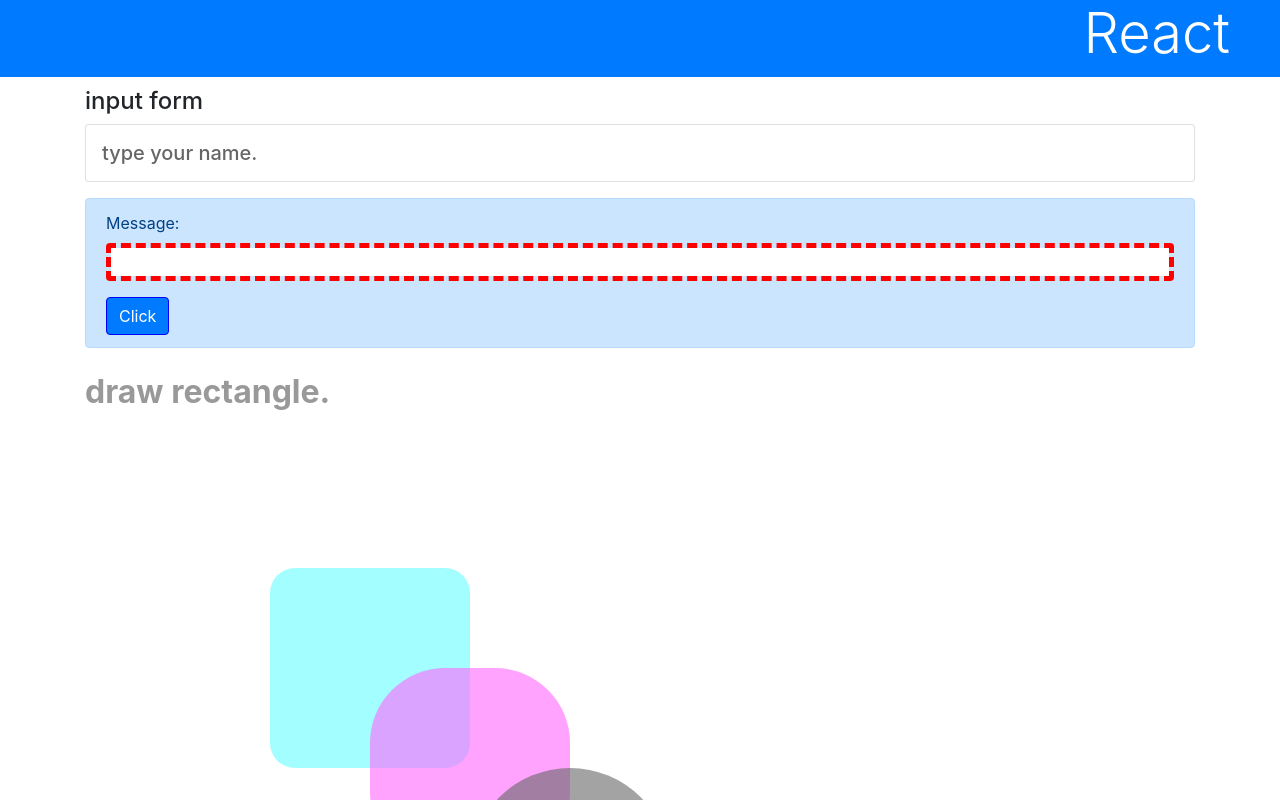
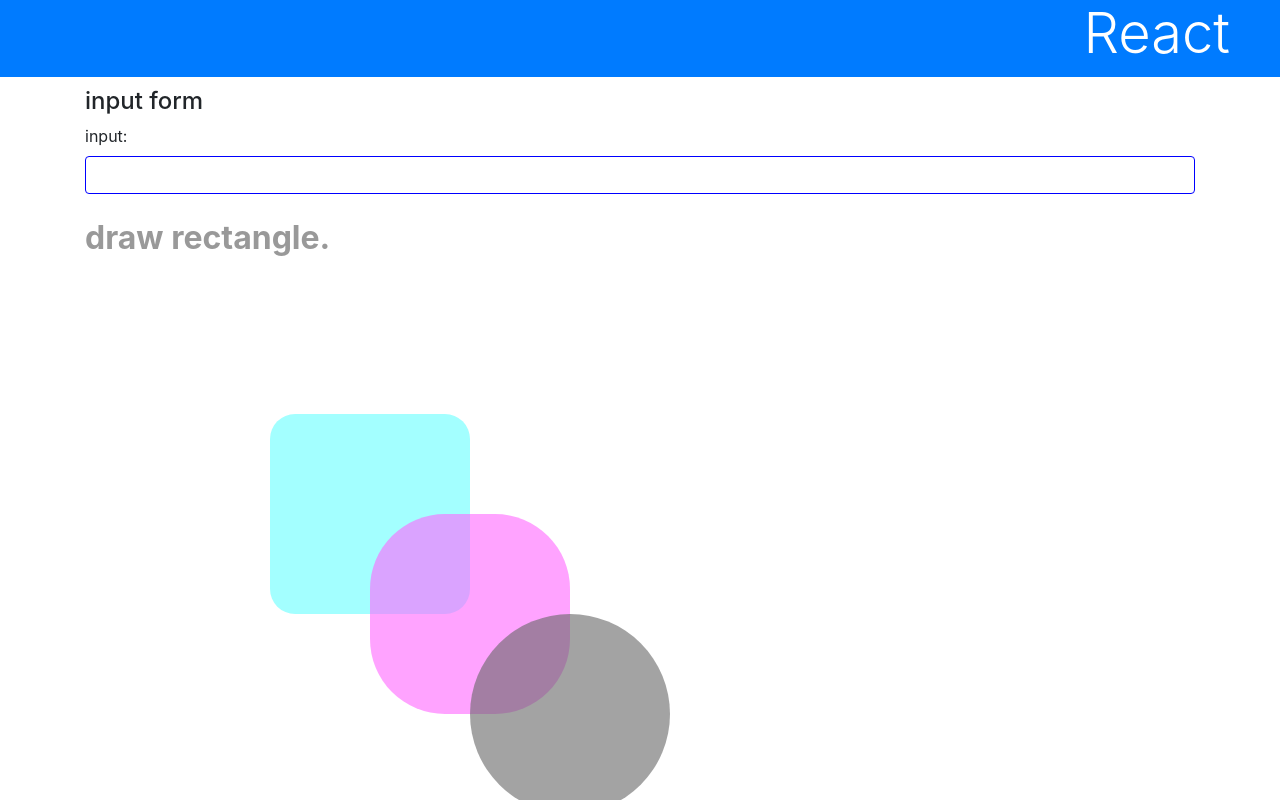
Before and after one commit to Haya372/react-started, a React (Create React App) app: page / in a window 1280 px wide. Shown: the top 800 px of the page. Built offline with nearby package versions, Linux system fonts and the light colour scheme.

Commit message:
onCheckイベントを持ったコンポーネント

```diff
--- a/src/App.js
+++ b/src/App.js
@@ -1,6 +1,7 @@
 import './App.css';
 import React, { Component } from 'react';
 import Rect from './Rect';
+import Message from './Message';
 
 class App extends Component {
 
@@ -10,22 +11,14 @@ class App extends Component {
     super(props);
     this.state = {
       title: 'input form',
-      message: 'type your name.'
+      message: 'type your name.',
+      max: 10
     }
-    this.doChange = this.doChange.bind(this);
-    this.doSubmit = this.doSubmit.bind(this);
+    this.doCheck = this.doCheck.bind(this);
   }
 
-  doChange(e){
-    this.input = e.target.value;
-  }
-
-  doSubmit(e){
-    this.setState({
-      title: 'send form',
-      message: 'Hello, ' + this.input + '!!'
-    });
-    e.preventDefault();
+  doCheck(e){
+    alert(e.target.value + "は長すぎます。（最大" + this.state.max + "文字）")
   }
 
   render(){
@@ -34,16 +27,7 @@ class App extends Component {
         <h1 className="bg-primary text-white display-4">React</h1>
         <div className="container">
           <h4>{this.state.title}</h4>
-          <p className="card h5 p-3">{this.state.message}</p>
-          <div className="alert alert-primary mt-3">
-            <form onSubmit={this.doSubmit}>
-              <div className="form-group">
-                <label>Message:</label>
-                <input type="text" className="form-control" onChange={this.doChange} required pattern="[A-Za-z _,.]+"/>
-              </div>
-              <input type="submit" className="btn btn-primary" value="Click" />
-            </form>
-          </div>
+          <Message maxlength={this.state.max} onCheck={this.doCheck} />
         </div>
         <div className="container p-relative">
           <p className="subtitle">draw rectangle.</p>
--- a/src/Message.js
+++ b/src/Message.js
@@ -7,22 +7,23 @@ class Message extends Component{
     color: "#090"
   }
 
+  constructor(props){
+    super(props);
+    this.doChange = this.doChange.bind(this);
+  }
+
+  doChange(e){
+    if(e.target.value.length > this.props.maxlength){
+      this.props.onCheck(e);
+      e.target.value = e.target.value.substr(0, this.props.maxlength);
+    }
+  }
+
   render(){
-    let content = this.props.children;
-    let arr = content.split('。');
-    let arr2 = [];
-    for(let i = 0; i < arr.length; i++){
-      if(arr[i].trim() !== ''){
-        arr2.push(arr[i])
-      }
-    }
-    let list = arr2.map((value, key) => (
-      <li className="list-group-item" style={this.li} key={key}>{key + 1}. {value} .</li>
-    ));
     return (
-      <div>
-        <h2>{this.props.title}</h2>
-        <ol className="list-group">{list}</ol>
+      <div className="form-group">
+        <label>input:</label>
+        <input type="text" className="form-control" onChange={this.doChange} />
       </div>
     )
   }
```
